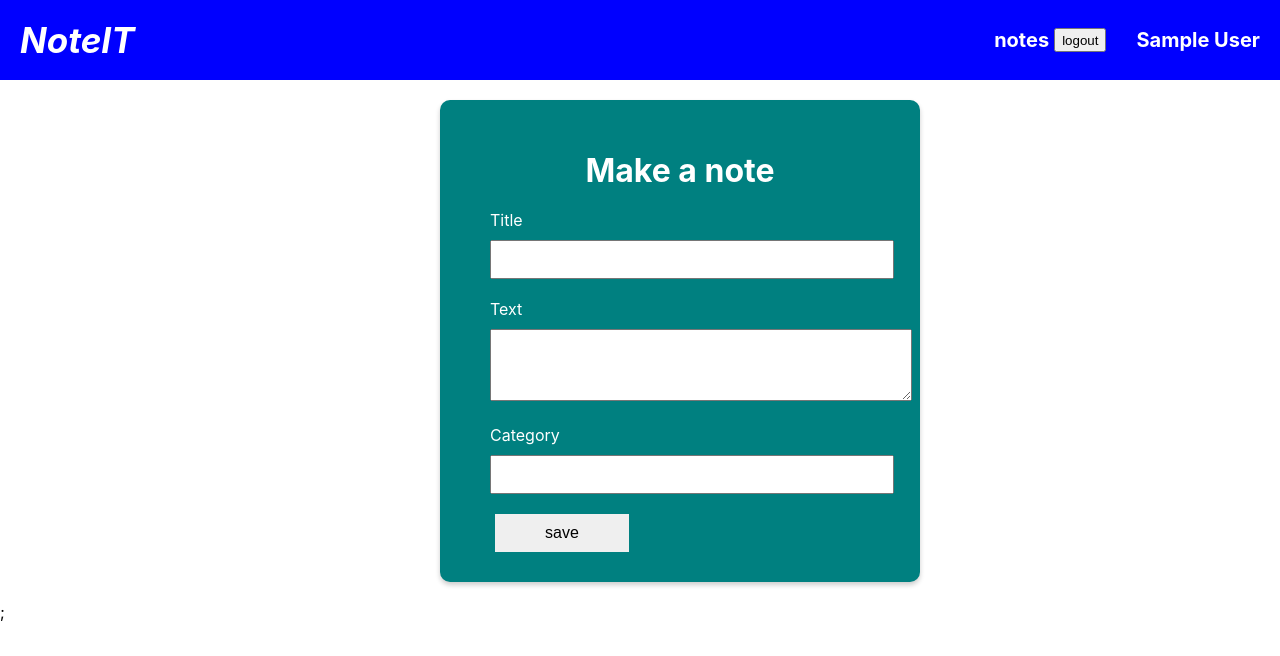
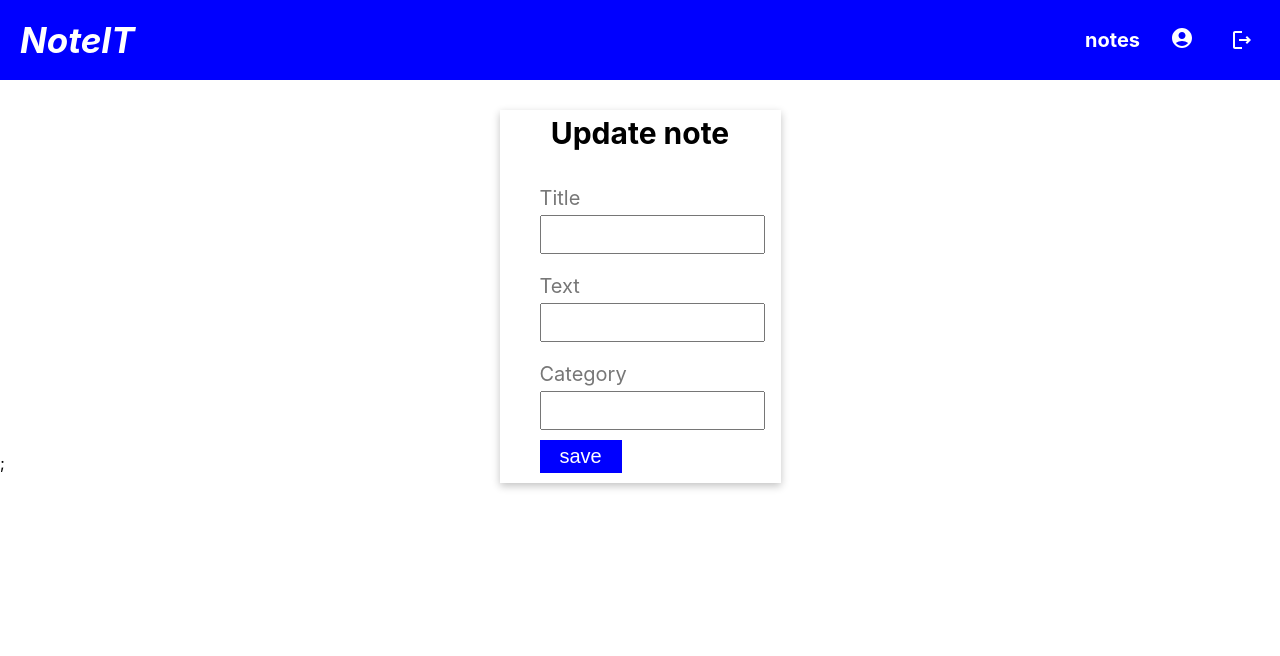
Before and after one commit to Jyotipal29/NoteIT, a React (Create React App) app in the folder frontend/: page /note/1 in a window 1280 px wide. Shown: the top 656 px of the page. Built offline with nearby package versions, Linux system fonts and the light colour scheme; no server answers; sample sign-in values are in the browser's storage.

Commit message:
feat: added user profile

```diff
--- a/frontend/src/App.js
+++ b/frontend/src/App.js
@@ -6,18 +6,25 @@ import NoteList from "./screen/NoteList";
 import Register from "./screen/Register";
 import Login from "./screen/Login";
 import Single from "./screen/Single";
+import PrivateRoutes from "./utils/PrivateRoutes";
+import PageNotFound from "./screen/PageNotFound";
+import Profile from "./screen/Profile";
 function App() {
   return (
     <Router>
       <div className="App">
         <Navbar />
         <Routes>
-          <Route exact path="/" element={<Home />} />
-          <Route exact path="/notelist" element={<NoteList />} />
-          <Route exact path="/note/:id" element={<Single />} />
+          <Route element={<PrivateRoutes />}>
+            <Route exact path="/" element={<Home />} />
+            <Route exact path="/notelist" element={<NoteList />} />
+            <Route exact path="/note/:id" element={<Single />} />
+            <Route exact path="/profile" element={<Profile />} />
+          </Route>
 
           <Route exact path="/register" element={<Register />} />
           <Route exact path="/login" element={<Login />} />
+          <Route path="*" element={<PageNotFound />} />
         </Routes>
       </div>
       ;
--- a/frontend/src/component/Card.js
+++ b/frontend/src/component/Card.js
@@ -4,51 +4,53 @@ import styled from "styled-components";
 import axios from "axios";
 import { api } from "../constants/api";
 import { useNote } from "../context/context";
+import { toast } from "react-toastify";
 const Container = styled.div`
-  width: 400px;
-  margin: 20px auto;
   position: relative;
+  top: 30px;
+  box-shadow: rgba(0, 0, 0, 0.24) 0px 3px 8px;
 `;
 const Wrapper = styled.div`
-  min-width: 400px;
-
-  padding: 30px 40px;
-  background-color: #fff;
-
-  border-radius: 10px;
-  box-shadow: 0 3px 5px rgba(0, 0, 0, 0.2);
+  /* border: 1px solid black; */
 `;
-const Form = styled.form``;
-const Heading = styled.h1`
-  color: black;
-  margin-bottom: 10px;
+const Form = styled.form`
+  padding: 20px 20px;
+  margin: 20px 30px;
+`;
+const Heading = styled.h2`
+  margin-top: 0;
   text-align: center;
+  font-size: 30px;
 `;
 const FormControl = styled.div`
   padding: 10px;
 `;
 const Label = styled.label`
   display: block;
-  color: black;
-  margin-bottom: 10px;
+  color: #777;
+  font-size: 20px;
 `;
 const Input = styled.input`
   display: block;
-  width: 100%;
   padding: 10px;
-`;
-const Textarea = styled.textarea`
-  width: 95%;
-  padding: 20px;
+  width: 90%;
 `;
 const Button = styled.button`
-  padding: 10px 50px;
-  font-size: 16px;
+  padding: 5px 20px;
+  margin: 5px 10px;
+  font-size: 20px;
+  background: blue;
+  outline: none;
   border: none;
-  margin-top: 10px;
-  margin-left: 15px;
+  color: white;
 `;
-
+const Subbutton = styled.button`
+  padding: 5px 20px;
+  margin: 5px 10px;
+  font-size: 20px;
+  border: 1px solid blue;
+  color: blue;
+`;
 const Card = ({ show, setShow }) => {
   const {
     state: { user, notes },
@@ -60,12 +62,14 @@ const Card = ({ show, setShow }) => {
 
   const submitHandler = async (e) => {
     e.preventDefault();
+
     try {
       const config = {
         headers: {
           Authorization: `Bearer ${user.token}`,
         },
       };
+
       const { data } = await axios.post(
         `${api}/note/create`,
         { title, text, category },
@@ -76,6 +80,7 @@ const Card = ({ show, setShow }) => {
       setTitle("");
       setText("");
       setCategory("");
+
       console.log(notes, "notes");
     } catch (error) {
       console.log(error);
@@ -87,6 +92,7 @@ const Card = ({ show, setShow }) => {
       <Wrapper>
         <Form onSubmit={submitHandler}>
           <Heading>Make a note</Heading>
+
           <FormControl>
             <Label>Title</Label>
             <Input
@@ -97,7 +103,7 @@ const Card = ({ show, setShow }) => {
           </FormControl>
           <FormControl>
             <Label>Text</Label>
-            <Textarea
+            <Input
               name="text"
               value={text}
               onChange={(e) => setText(e.target.value)}
@@ -113,7 +119,7 @@ const Card = ({ show, setShow }) => {
           </FormControl>
 
           <Button stype="submit">save</Button>
-          <Button onClick={() => setShow(!show)}>cancel</Button>
+          <Subbutton onClick={() => setShow(!show)}>cancel</Subbutton>
         </Form>
       </Wrapper>
     </Container>
--- a/frontend/src/component/Navbar.js
+++ b/frontend/src/component/Navbar.js
@@ -3,8 +3,13 @@ import { Link } from "react-router-dom";
 import styled from "styled-components";
 import { useNote } from "../context/context";
 import { useNavigate } from "react-router-dom";
+import LogoutOutlinedIcon from "@mui/icons-material/LogoutOutlined";
+import AccountCircleIcon from "@mui/icons-material/AccountCircle";
 const Container = styled.div`
   background-color: blue;
+  /* position: fixed;
+  z-index: 9999;
+  width: 100%; */
 `;
 const Wrapper = styled.div`
   max-width: 1400px;
@@ -23,15 +28,22 @@ const Logo = styled.div`
 `;
 const NavItem = styled.ul`
   display: flex;
+  align-items: center;
 `;
 const NavItems = styled.li`
   color: #fff;
   font-size: 20px;
   font-weight: bold;
   margin-left: 30px;
+  display: flex;
+  flex-direction: column;
 `;
 const Logout = styled.button`
-  margin-left: 5px;
+  background: none;
+  border: none;
+  color: white;
+  font-size: 35px;
+  font-weight: bold;
 `;
 const Navbar = () => {
   const navigate = useNavigate();
@@ -39,14 +51,14 @@ const Navbar = () => {
     state: { user },
     dispatch,
   } = useNote();
-
+  console.log(user, "user");
   const logout = (e) => {
     e.preventDefault();
     localStorage.removeItem("user");
     localStorage.removeItem("token");
     localStorage.removeItem("isAuth");
     dispatch({ type: "LOGOUT" });
-    navigate("/register");
+    navigate("/login");
   };
   return (
     <Container>
@@ -56,6 +68,7 @@ const Navbar = () => {
             NoteIT
           </Link>
         </Logo>
+        {user ? (
           <NavItem>
             <NavItems>
               <Link
@@ -65,14 +78,23 @@ const Navbar = () => {
                 notes
               </Link>
             </NavItems>
-          {user ? (
-            <>
-              <Logout onClick={logout}>logout</Logout>
-              <NavItems>{user.name}</NavItems>
-            </>
+            <NavItems>
+              <Link
+                to="/profile"
+                style={{ textDecoration: "none", color: "inherit" }}
+              >
+                <AccountCircleIcon />
+              </Link>
+            </NavItems>
+            <NavItems>
+              <Logout onClick={logout}>
+                <LogoutOutlinedIcon />
+              </Logout>
+            </NavItems>
+          </NavItem>
         ) : (
-            <>
-              {/* <NavItems>
+          <NavItem>
+            <NavItems>
               <Link
                 to="/login"
                 style={{ textDecoration: "none", color: "inherit" }}
@@ -87,10 +109,9 @@ const Navbar = () => {
               >
                 Register
               </Link>
-              </NavItems> */}
-            </>
+            </NavItems>
+          </NavItem>
         )}
-        </NavItem>
       </Wrapper>
     </Container>
   );
--- a/frontend/src/screen/Home.js
+++ b/frontend/src/screen/Home.js
@@ -10,17 +10,17 @@ const Container = styled.div`
   height: 80vh;
   display: flex;
   justify-content: center;
-  align-items: center;
+  align-items: flex-start;
   position: relative;
 `;
 const Wrapper = styled.div``;
 const Toggler = styled.div`
   position: absolute;
-  bottom: 100px;
+  bottom: 10px;
   left: 10px;
 `;
 const Button = styled.button`
-  padding: 10px;
+  padding: 15px;
   font-size: 40px;
   border-radius: 50%;
   border: none;
--- a/frontend/src/screen/NoteList.js
+++ b/frontend/src/screen/NoteList.js
@@ -5,7 +5,7 @@ import styled from "styled-components";
 import { useNote } from "../context/context";
 const Container = styled.div`
   color: #f9f9f9;
-  max-width: 1400px;
+  max-width: 1200px;
   margin: 0 auto;
 `;
 const Wrapper = styled.div`
@@ -13,7 +13,7 @@ const Wrapper = styled.div`
   justify-content: center;
   flex-wrap: wrap;
   gap: 10px;
-  margin: 10px;
+  /* margin: 10px; */
 `;
 const Heading = styled.h1`
   text-align: center;
--- /dev/null
+++ b/frontend/src/screen/PageNotFound.js
@@ -0,0 +1,11 @@
+import React from "react";
+import styled from "styled-components";
+const PageNotFound = () => {
+  return (
+    <div>
+      <h2>kuchh bhi ni hai yaha bhai</h2>
+    </div>
+  );
+};
+
+export default PageNotFound;
--- /dev/null
+++ b/frontend/src/screen/Profile.js
@@ -0,0 +1,47 @@
+import React from "react";
+import { useNote } from "../context/context";
+import styled from "styled-components";
+const Container = styled.div`
+  display: flex;
+  justify-content: center;
+  position: relative;
+  top: 50px;
+`;
+const Wrapper = styled.div`
+  /* border: 1px solid black; */
+  padding: 10px 30px;
+  box-shadow: rgba(0, 0, 0, 0.16) 0px 1px 4px;
+`;
+const Content = styled.div``;
+const Name = styled.p`
+  font-size: 20px;
+  font-weight: 600;
+`;
+const Mail = styled.p`
+  font-size: 20px;
+  font-weight: 600;
+`;
+const Button = styled.button``;
+const Heading = styled.h2`
+  text-align: center;
+`;
+const Profile = () => {
+  const {
+    state: { user },
+  } = useNote();
+  console.log(user, "user");
+  return (
+    <Container>
+      <Wrapper>
+        <Heading>User Profile</Heading>
+        <Content>
+          <Name> Name : {user.name}</Name>
+          <Mail> Email : {user.email}</Mail>
+        </Content>
+        <Button>Edit Info</Button>
+      </Wrapper>
+    </Container>
+  );
+};
+
+export default Profile;
--- a/frontend/src/screen/Single.js
+++ b/frontend/src/screen/Single.js
@@ -6,48 +6,46 @@ import { api } from "../constants/api";
 import { useNote } from "../context/context";
 import { Navigate, useLocation, useNavigate, useParams } from "react-router";
 const Container = styled.div`
-  width: 400px;
-  margin: 20px auto;
+  display: flex;
+  justify-content: center;
   position: relative;
+  top: 30px;
 `;
 const Wrapper = styled.div`
-  min-width: 400px;
-
-  padding: 30px 40px;
-  background-color: teal;
-
-  border-radius: 10px;
-  box-shadow: 0 3px 5px rgba(0, 0, 0, 0.2);
+  box-shadow: rgba(0, 0, 0, 0.24) 0px 3px 8px;
 `;
-const Form = styled.form``;
-const Heading = styled.h1`
-  color: #fff;
-  margin-bottom: 10px;
+const Form = styled.form`
+  padding: 0px 20px;
+  margin: 10px;
+`;
+const Heading = styled.h2`
+  margin-top: 5px;
   text-align: center;
+  font-size: 30px;
 `;
 const FormControl = styled.div`
-  padding: 10px;
+  padding: 10px 10px;
 `;
 const Label = styled.label`
   display: block;
-  color: #fff;
-  margin-bottom: 10px;
+  font-size: 20px;
+  color: #777;
 `;
 const Input = styled.input`
+  padding: 10px;
   display: block;
   width: 100%;
-  padding: 10px;
-`;
-const Textarea = styled.textarea`
-  width: 100%;
-  padding: 20px;
+  margin-top: 5px;
 `;
 const Button = styled.button`
-  padding: 10px 50px;
-  font-size: 16px;
+  font-size: 20px;
+  display: block;
+  padding: 5px 20px;
+  margin-left: 10px;
+  background-color: blue;
+  outline: none;
   border: none;
-  margin-top: 10px;
-  margin-left: 15px;
+  color: white;
 `;
 
 const Single = ({ show, setShow }) => {
@@ -96,8 +94,9 @@ const Single = ({ show, setShow }) => {
   return (
     <Container>
       <Wrapper>
+        <Heading>Update note</Heading>
+
         <Form onSubmit={submitHandler}>
-          <Heading>Make a note</Heading>
           <FormControl>
             <Label>Title</Label>
             <Input
@@ -108,7 +107,7 @@ const Single = ({ show, setShow }) => {
           </FormControl>
           <FormControl>
             <Label>Text</Label>
-            <Textarea
+            <Input
               name="text"
               value={text}
               onChange={(e) => setText(e.target.value)}
@@ -122,8 +121,7 @@ const Single = ({ show, setShow }) => {
               onChange={(e) => setCategory(e.target.value)}
             />
           </FormControl>
-
-          <Button stype="submit">save</Button>
+          <Button type="submit">save</Button>
         </Form>
       </Wrapper>
     </Container>
--- /dev/null
+++ b/frontend/src/utils/PrivateRoutes.js
@@ -0,0 +1,14 @@
+import { Outlet, Navigate } from "react-router";
+import React from "react";
+import { useNote } from "../context/context";
+
+const PrivateRoutes = () => {
+  const {
+    state: { user },
+    token,
+  } = useNote();
+  console.log(token, "token");
+  return token ? <Outlet /> : <Navigate to="/login" />;
+};
+
+export default PrivateRoutes;
```
Also changed, not shown: 2 other files (tests, documents, lock files or other folders). Lines whose indentation alone changed are shown as unchanged.
